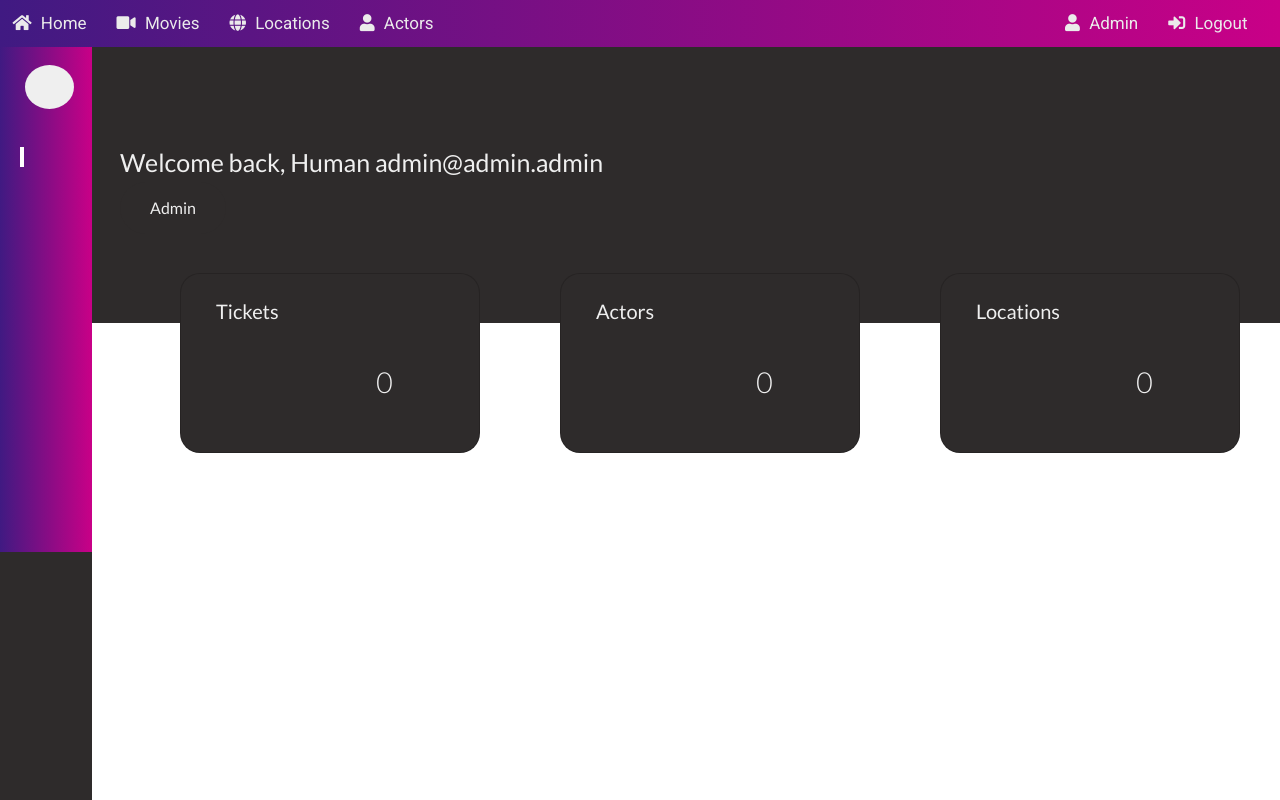
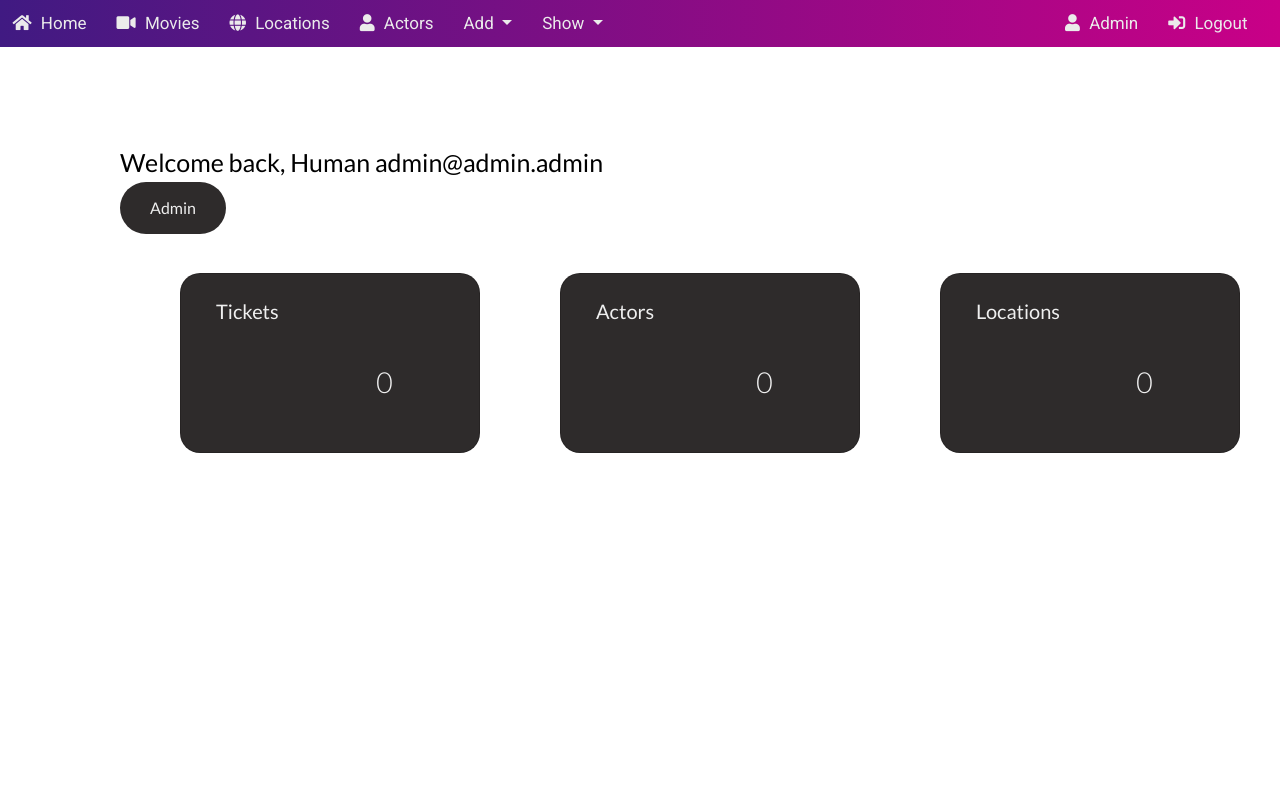
Before and after one commit to Markoets/tickets-api, a Node server app: page /admin in a window 1280 px wide; the page is wider, and only the part inside the window is pictured. Run offline with Node 20, Linux system fonts and the light colour scheme; a user stored in the database is signed in; data that the repository does not hold is empty; some libraries are stand-ins or nearby versions.

Commit message:
Change admin page and header

```diff
--- a/controllers/actorController.js
+++ b/controllers/actorController.js
@@ -21,7 +21,7 @@ exports.createNew = (req, res) => {
     const new_actor = new Actor(req.body)
     new_actor.save((err, actor) => {
         if (err) {
-            res.render("actorsAdd",{title:"Error"})
+            res.render("actorsAdd",{title:"Error please fill in all the fields!"})
         } else {
             ticket2=`${getBaseUrl(req)}/actors/${actor.id}`
             console.log(`${getBaseUrl(req)}/actors/${actor.id}`);
--- a/controllers/locationController.js
+++ b/controllers/locationController.js
@@ -22,7 +22,7 @@ exports.createNew = (req, res) => {
     const new_location = new Location(req.body)
     new_location.save((err, location) => {
         if (err) {
-            res.render("locationsAdd",{title:"Error"})
+            res.render("locationsAdd",{title:"Error please fill in all the fields!"})
         } else {
             ticket2=`${getBaseUrl(req)}/locations/${location.id}`
             console.log(ticket2+'aaa');
--- a/controllers/ticketController.js
+++ b/controllers/ticketController.js
@@ -21,7 +21,7 @@ exports.createNew = (req, res) => {
     const new_ticket = new Ticket(req.body)
     new_ticket.save((err, ticket) => {
         if (err) {
-            res.render("ticketsAdd",{title:"Error"})
+            res.render("ticketsAdd",{title:"Error please fill in all the fields!"})
         } else {
             ticket2=`${getBaseUrl(req)}/tickets/${ticket.id}`
             console.log(ticket2+'aaa');
--- a/css/admin.css
+++ b/css/admin.css
@@ -12,8 +12,8 @@
   --secondary-color: #2e2b2b;
   --dark-green-color: #2e2b2b;
   --white-color: #efefef;
-  --main-content-color: #2e2b2b;
-  --grey-color: #efefef;
+  --main-content-color: white;
+  --grey-color: black;
 }
 
 ::-moz-selection {
--- a/views/actor.ejs
+++ b/views/actor.ejs
@@ -62,7 +62,7 @@
     <div class="modal-dialog modal-dialog-centered">
       <div class="modal-content">
         <div class="modal-header ">
-          <h5 class="modal-title">Film details<h5>
+          <h5 class="modal-title">Actor details<h5>
               <button type="button" class="btn-close " data-bs-dismiss="modal" aria-label="Close"></button>
               </button>
         </div>
--- a/views/admin.ejs
+++ b/views/admin.ejs
@@ -1,86 +1,7 @@
 
 <body>
     <div id="app">
-    <!-- SIDEBAR -->
-    <input type="checkbox" class="menu__checkbox" id="sideview-crawl">
-    <div class="side-view">
-        <nav class="admin-view__menu">
-            <div class="admin-view__header">
-                <h3 class="panel-name">
-                    <span>AdminPanel</span>
-                </h3>
-                <div class="menu-icon">
-                    <label for="sideview-crawl" class="menu-bar">
-                        <svg>
 
-                        </svg>
-                    </label>
-                </div>
-            </div>
-            <ul class="side-nav">
-                <li class="side-nav__active">
-                    <a href="/">
-                        <svg>
-                        </svg>
-                        <span>Home</span>
-                    </a>
-                </li>
-                <li class="tickets">
-                    <a href="/ticketsAdd">
-                        <svg>
-                        </svg>
-                        <span>Tickets</span>
-                    </a>
-                </li>
-                <li class="actors">
-                    <a href="/actorsAdd">
-                        <svg>
-                        </svg>
-                        <span>Actors</span>
-                    </a>
-                </li>
-                <li class="locations">
-                    <a href="/locationsAdd">
-                        <svg>
-                        </svg>
-                        <span>Locations</span>
-                    </a>
-                </li>
-
-<% if(locals.user.role=='admin'){ %>
-                <li class="locations">
-                    <a href="/actorsDelete">
-                        <svg>
-                        </svg>
-                        <span>Delete actors</span>
-                    </a>
-                </li>
-                <li class="locations">
-                    <a href="/ticketsDelete">
-                        <svg>
-                        </svg>
-                        <span>Delete tickets</span>
-                    </a>
-                </li>
-                <li class="locations">
-                    <a href="/locationsDelete">
-                        <svg>
-                        </svg>
-                        <span>Delete Locations</span>
-                    </a>
-                </li>
-                <li class="users">
-                    <a href="/users">
-                        <svg>
-                        </svg>
-                        <span>Users info</span>
-                    </a>
-                </li>
-            </ul>
-        </nav>
-        <% } %>
-
-    </div>
 
     <!-- MAIN --->
     <main class="main main-content">
--- a/views/partials/mainHeader.ejs
+++ b/views/partials/mainHeader.ejs
@@ -22,7 +22,32 @@
                 <li class="nav-item">
                     <a class="nav-link" href="actor"><i class="fas fa-user"></i> Actors</a>
                 </li>
-            </ul>
+
+            <% if(locals.user){ %>
+            <li class="nav-item dropdown">
+                <a class="nav-link dropdown-toggle" href="#" role="button" data-bs-toggle="dropdown" aria-expanded="false">
+                  Add
+                </a>
+                <ul class="dropdown-menu">
+                  <li><a class="dropdown-item" href="/ticketsAdd">Add tickets</a></li>
+                  <li><a class="dropdown-item" href="/actorsAdd">Add actors</a></li>
+                  <li><a class="dropdown-item" href="/locationsAdd">Add locations</a></li>
+                </ul>
+              </li>
+              <% } %>
+              <% if(locals.user){ %>
+                <li class="nav-item dropdown">
+                    <a class="nav-link dropdown-toggle" href="#" role="button" data-bs-toggle="dropdown" aria-expanded="false">
+                      Show
+                    </a>
+                    <ul class="dropdown-menu">
+                      <li><a class="dropdown-item" href="/ticketsDelete">Show tickets</a></li>
+                      <li><a class="dropdown-item" href="/actorsDelete">Show actors</a></li>
+                      <li><a class="dropdown-item" href="/locationsDelete">Show locations</a></li>
+                    </ul>
+                  </li>
+                  <% } %>
+                </ul>
             <ul class="navbar-nav ms-auto mb-2 mb-lg-0 ">
                 <% if(!locals.user){ %>
                     <li class="nav-item ">
@@ -42,6 +67,7 @@
 
 
 
+
         </div>
     </div>
 </nav>
--- a/views/users.ejs
+++ b/views/users.ejs
@@ -40,21 +40,21 @@
                         </td>
                         <td>
                           <div class="main-div">
-                            <div class="mb-0 form-floating controls pb-2"><input value ="<%= user.email %>" type="name" name="email"
+                            <div class="mb-0 form-floating controls pb-2"><input required value ="<%= user.email %>" type="name" name="email"
                                style="width: 306px;">
                               </div>
                           </div>
                         </td>
                         <td>
                           <div class="main-div">
-                            <div class="mb-0 form-floating controls pb-2"><input value = "<%= user.role %>" type="name" name="role"
+                            <div class="mb-0 form-floating controls pb-2"><input required value = "<%= user.role %>" type="name" name="role"
                                style="width: 306px;">
                               </div>
                           </div>
                         </td>
                         <td>
                           <div class="main-div">
-                            <div class="mb-0 form-floating controls pb-2"><input  type="password" name="password"
+                            <div class="mb-0 form-floating controls pb-2"><input required type="password" name="password"
                                style="width: 306px;">
                               </div>
                           </div>
```
Also changed, not shown: views/actorsAdd.ejs (+4 -4 lines), views/location.ejs (+1 -7 lines), views/locationsAdd.ejs (+4 -4 lines), views/ticket.ejs (+0 -7 lines), views/ticketsAdd.ejs (+4 -4 lines).
